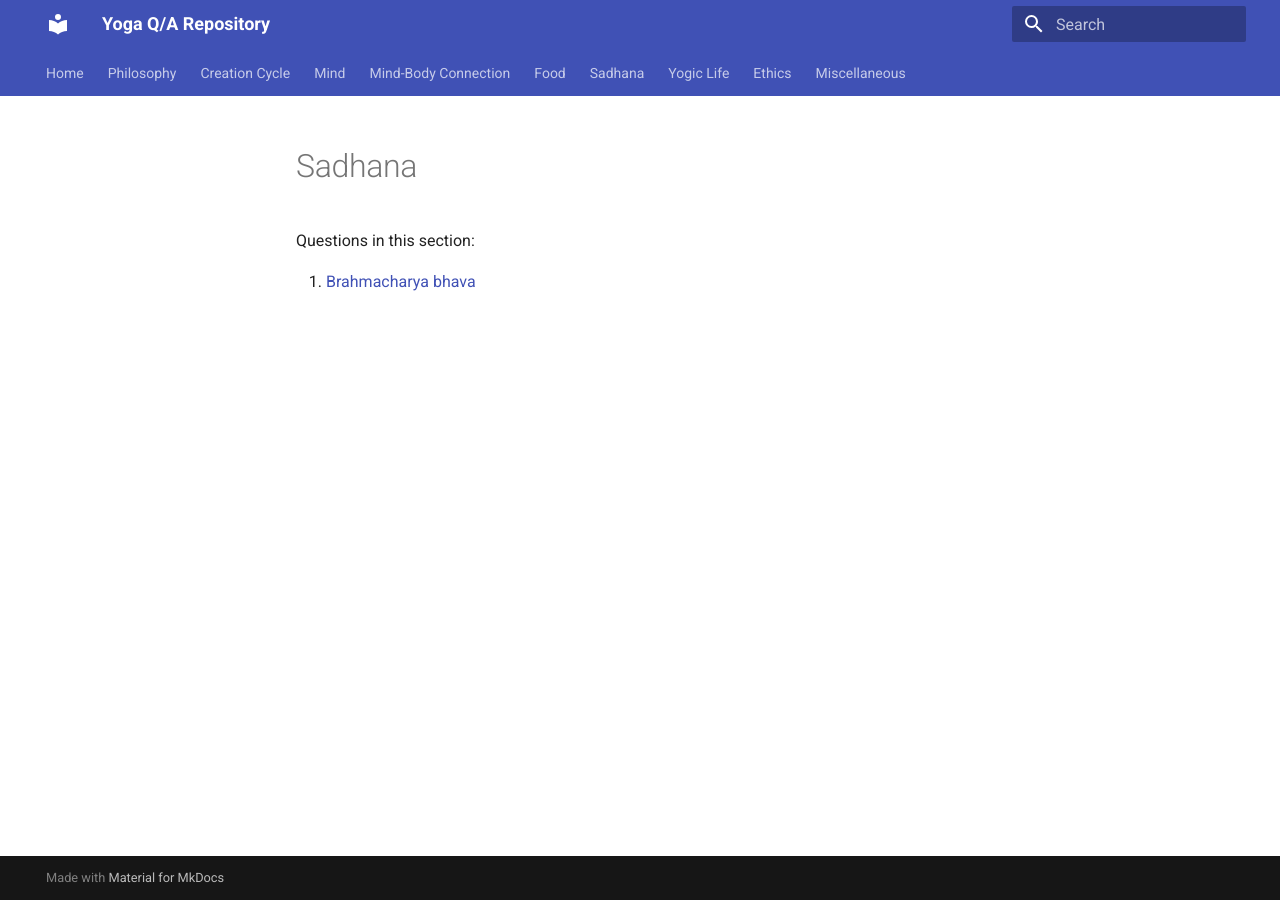
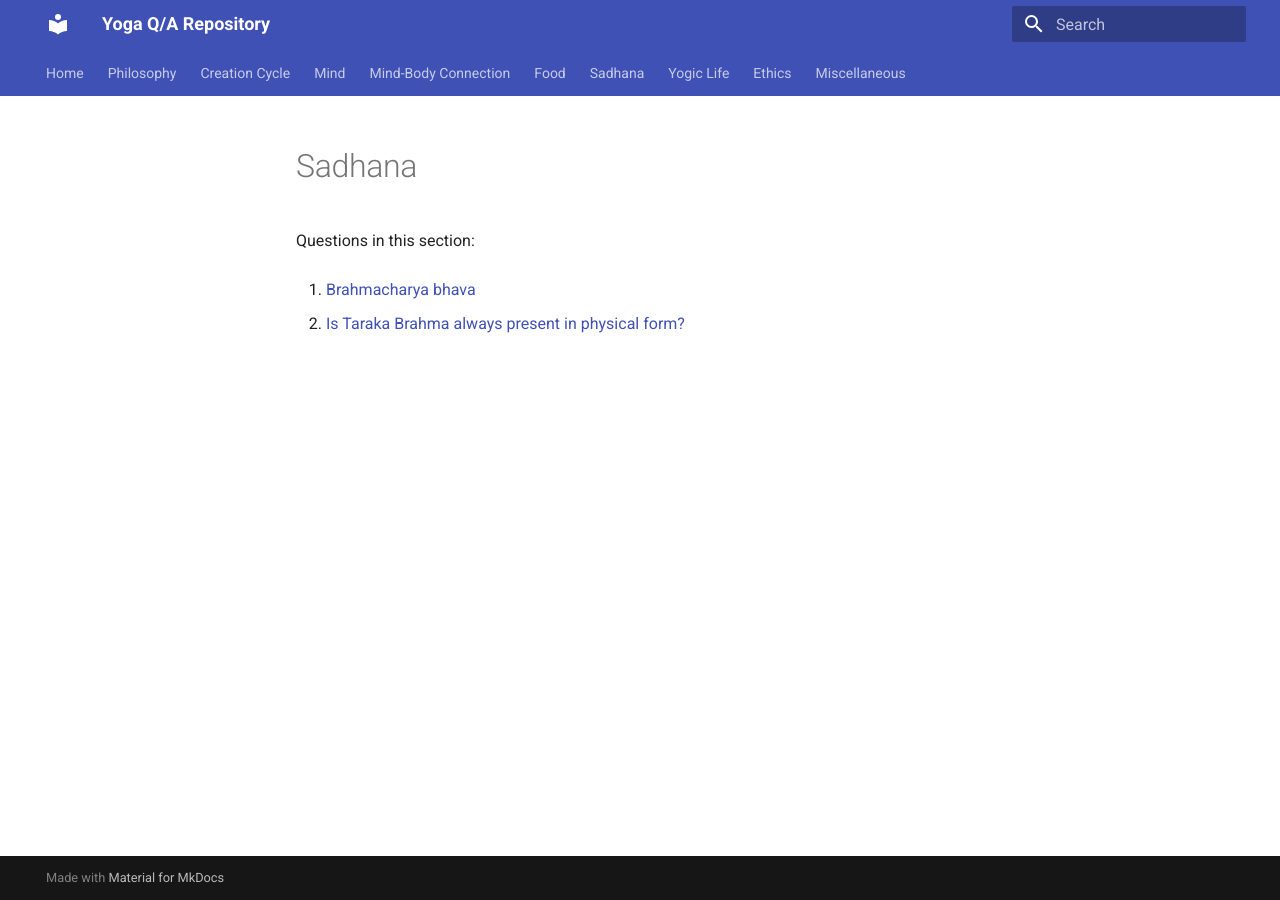
Before and after one commit to yogiclife/yoga-qa, an MkDocs documentation site: the page built from docs/sadhana/README.md, in a window 1280 px wide. Built offline with MkDocs 1.6.1 and Material for MkDocs 9.7.7, drawn with Linux system fonts in a browser that asks for light colours.

Commit message:
Update topic indices [skip ci]

```diff
--- a/docs/sadhana/README.md
+++ b/docs/sadhana/README.md
@@ -3,3 +3,5 @@
 Questions in this section:
 
 1. [Brahmacharya bhava](brahmacharya-bhava-20260629-074428.md)
+
+2. [Is Taraka Brahma always present in physical form?](is-taraka-brahma-always-present-in-physical-form-20260629-074841.md)
```
